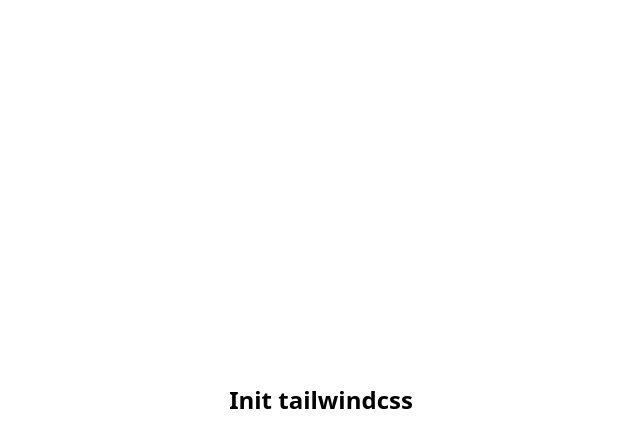
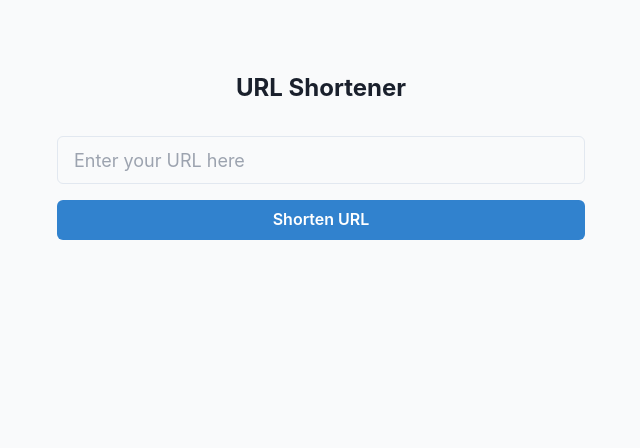
Before and after one commit to arthurcrosnier/short-url, a React (Vite) app in the folder frontend/: page / in a window 1280 px wide. Shown: the top 448 px of the page, without its empty margins (319-959 px from the left). Built offline with nearby package versions, Linux system fonts and the light colour scheme.

Commit message:
add urlShortened frontend

```diff
--- a/frontend/package.json
+++ b/frontend/package.json
@@ -12,11 +12,11 @@
     "preview": "vite preview"
   },
   "dependencies": {
-    "@chakra-ui/react": "^3.2.3",
+    "@chakra-ui/react": "^2.10.4",
     "@emotion/react": "^11.14.0",
     "@emotion/styled": "^11.14.0",
     "@tanstack/react-query": "^5.62.3",
-    "framer-motion": "^11.13.4",
+    "framer-motion": "^6.5.1",
     "react": "^18.3.1",
     "react-dom": "^18.3.1",
     "react-hook-form": "^7.54.0"
--- a/frontend/src/App.tsx
+++ b/frontend/src/App.tsx
@@ -1,8 +1,19 @@
+// src/App.tsx
+import { ChakraProvider } from "@chakra-ui/react";
+import { QueryClient, QueryClientProvider } from "@tanstack/react-query";
+import { UrlShortener } from "./components/UrlShortener";
+
+const queryClient = new QueryClient();
+
 function App() {
   return (
-    <div className="flex flex-col items-center justify-center min-h-screen py-2">
-      <p className="text-2xl font-bold">Init tailwindcss</p>
-    </div>
+    <QueryClientProvider client={queryClient}>
+      <ChakraProvider>
+        <main className="min-h-screen bg-gray-50 py-12">
+          <UrlShortener />
+        </main>
+      </ChakraProvider>
+    </QueryClientProvider>
   );
 }
 
--- /dev/null
+++ b/frontend/src/components/UrlShortener.tsx
@@ -0,0 +1,90 @@
+// src/components/UrlShortener.tsx
+import { useState } from "react";
+import { useForm } from "react-hook-form";
+import {
+  Box,
+  Input,
+  Button,
+  Text,
+  VStack,
+  useToast,
+  Link,
+} from "@chakra-ui/react";
+import { useShortenUrl } from "../hooks/useApi";
+
+interface FormInputs {
+  url: string;
+}
+
+export function UrlShortener() {
+  const [shortUrl, setShortUrl] = useState<string>("");
+  const toast = useToast();
+  const {
+    register,
+    handleSubmit,
+    formState: { errors },
+  } = useForm<FormInputs>();
+
+  const { mutate: shortenUrl, isPending } = useShortenUrl();
+
+  const onSubmit = (data: FormInputs) => {
+    shortenUrl(data.url, {
+      onSuccess: (response) => {
+        setShortUrl(response.shortUrl);
+        toast({
+          title: "URL shortened successfully",
+          status: "success",
+          duration: 3000,
+        });
+      },
+      onError: () => {
+        toast({
+          title: "Failed to shorten URL",
+          status: "error",
+          duration: 3000,
+        });
+      },
+    });
+  };
+
+  return (
+    <Box className="max-w-xl mx-auto p-6 space-y-6">
+      <Text className="text-2xl font-bold text-center mb-8">URL Shortener</Text>
+
+      <form onSubmit={handleSubmit(onSubmit)} className="space-y-4">
+        <VStack spacing={4}>
+          <Input
+            {...register("url", {
+              required: "URL is required",
+              pattern: {
+                value: /^https?:\/\/.+/,
+                message: "Must be a valid URL",
+              },
+            })}
+            placeholder="Enter your URL here"
+            size="lg"
+          />
+          {errors.url && <Text color="red.500">{errors.url.message}</Text>}
+
+          <Button
+            type="submit"
+            colorScheme="blue"
+            isLoading={isPending}
+            className="w-full"
+          >
+            Shorten URL
+          </Button>
+        </VStack>
+      </form>
+
+      {shortUrl && (
+        <Box className="mt-6 p-4 bg-gray-50 rounded-lg">
+          <Text className="font-semibold mb-2">Your shortened URL:</Text>
+          <Link href={shortUrl} className="text-blue-600 break-all" isExternal>
+            {shortUrl}
+          </Link>
+        </Box>
+      )}
+    </Box>
+  );
+}
--- /dev/null
+++ b/frontend/src/hooks/useApi.ts
@@ -0,0 +1,19 @@
+// src/hooks/useApi.ts
+import { useMutation } from "@tanstack/react-query";
+import type { ShortenResponse } from "../types/api.types";
+
+export const useShortenUrl = () => {
+  return useMutation({
+    mutationFn: async (url: string) => {
+      const response = await fetch("http://localhost:3000/shortener", {
+        method: "POST",
+        headers: {
+          "Content-Type": "application/json",
+        },
+        body: JSON.stringify({ originalUrl: url }),
+      });
+      if (!response.ok) throw new Error("Failed to shorten URL");
+      return response.json() as Promise<ShortenResponse>;
+    },
+  });
+};
--- /dev/null
+++ b/frontend/src/types/api.types.ts
@@ -0,0 +1,6 @@
+// src/types/api.types.ts
+export type ShortenResponse = {
+  originalUrl: string;
+  shortUrl: string;
+  shortCode: string;
+};
```
Also changed, not shown: 1 other file (tests, documents, lock files or other folders).
